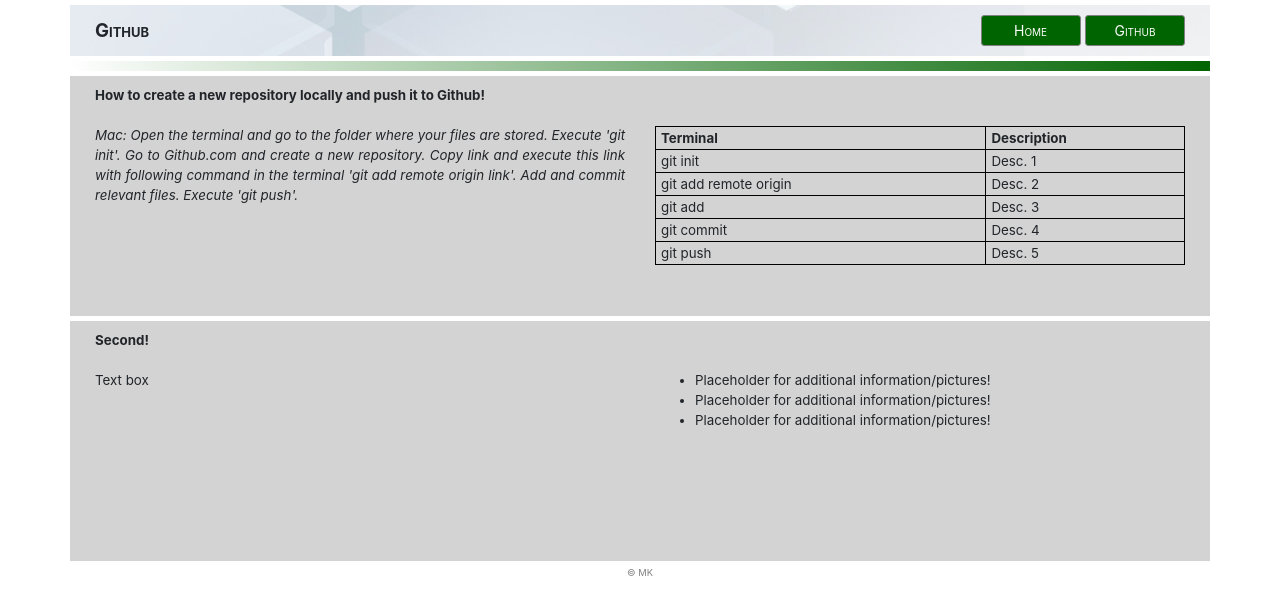
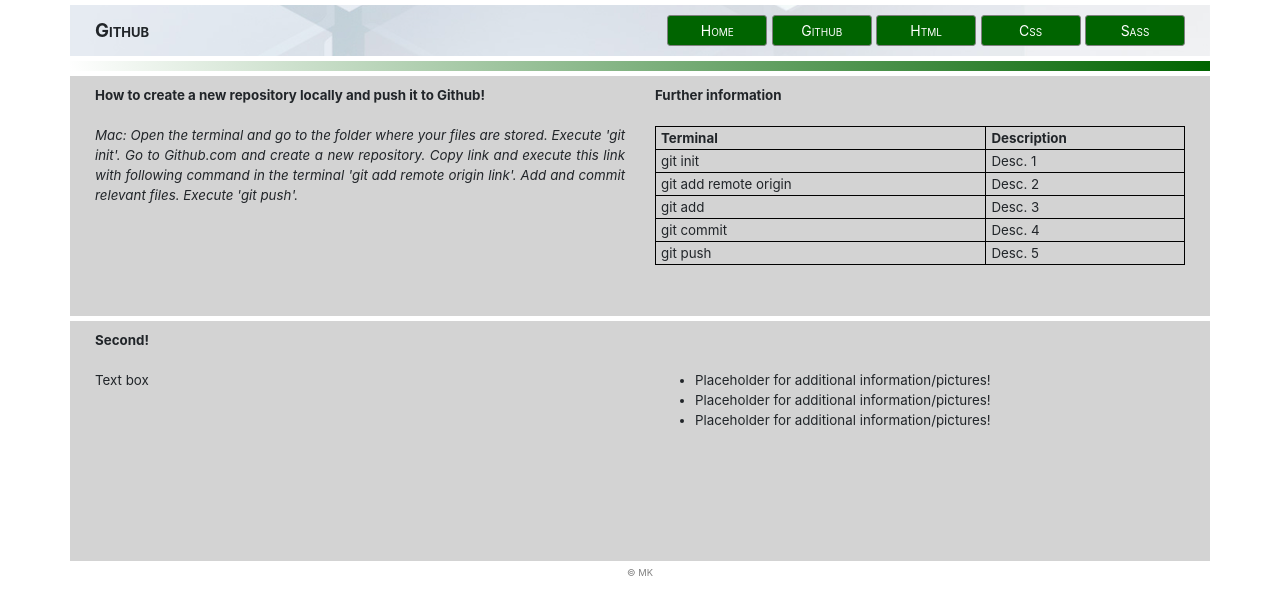
Before and after one commit to soed85/project0, a plain HTML site: page github.html in a window 1280 px wide. Drawn offline with nearby package versions, Linux system fonts and the light colour scheme; files that its build step writes are made by us from their sources.

Commit message:
New update

```diff
--- a/github.html
+++ b/github.html
@@ -15,9 +15,11 @@
       <div class="row my-row_1">
         <div class="col-md-2 col-sm-6 text-left">Github</div>
         <div class="col-md-10 col-sm-6 text-right">
-          <button type="button" class="btn btn-primary btn-sm"><a href="index.html" style="color: white">Home</a></button>
-          <button type="button" class="btn btn-primary btn-sm"><a href="github.html" style="color: white">Github</a></button>
-          <!-- <button type="button" class="btn btn-primary btn-sm"><a href="html.html" style="color: white">Html</a></button> -->
+          <a href="index.html" button type="button" class="btn btn-primary btn-sm" style="color: white">Home</a></button>
+          <a href="github.html" button type="button" class="btn btn-primary btn-sm" style="color: white">Github</a></button>
+          <a href="html.html" button type="button" class="btn btn-primary btn-sm" style="color: white">Html</a></button>
+          <a href="css.html" button type="button" class="btn btn-primary btn-sm" style="color: white">Css</a></button>
+          <a href="sass.html" button type="button" class="btn btn-primary btn-sm" style="color: white">Sass</a></button>
         </div>
       </div>
       <div class="row my-row_2"></div>
@@ -25,6 +27,7 @@
       <div class="row my-row_2"></div>
       <div class="row my-row_4">
         <div class="col my-col">How to create a new repository locally and push it to Github!</div>
+        <div class="col my-col">Further information</div>
       </div>
       <div class="row my-row_5">
         <div class="col my-col"><p>Mac: Open the terminal and go to the folder where your files are stored. Execute 'git init'. Go to Github.com and create a new repository. Copy link and execute this link with following command in the terminal 'git add remote origin <i>link</i>'. Add and commit relevant files. Execute 'git push'.</p></div>
--- a/variables.scss
+++ b/variables.scss
@@ -24,9 +24,9 @@
     font-weight: bold;
   }
 
-  .my-row_5 {
+.my-row_5 {
     @extend %message;
     background-color: $bgcolor;
     height: 200px;
     text-align: justify;
-  }
+}
```
Also changed, not shown: index.html (+5 -3 lines).
